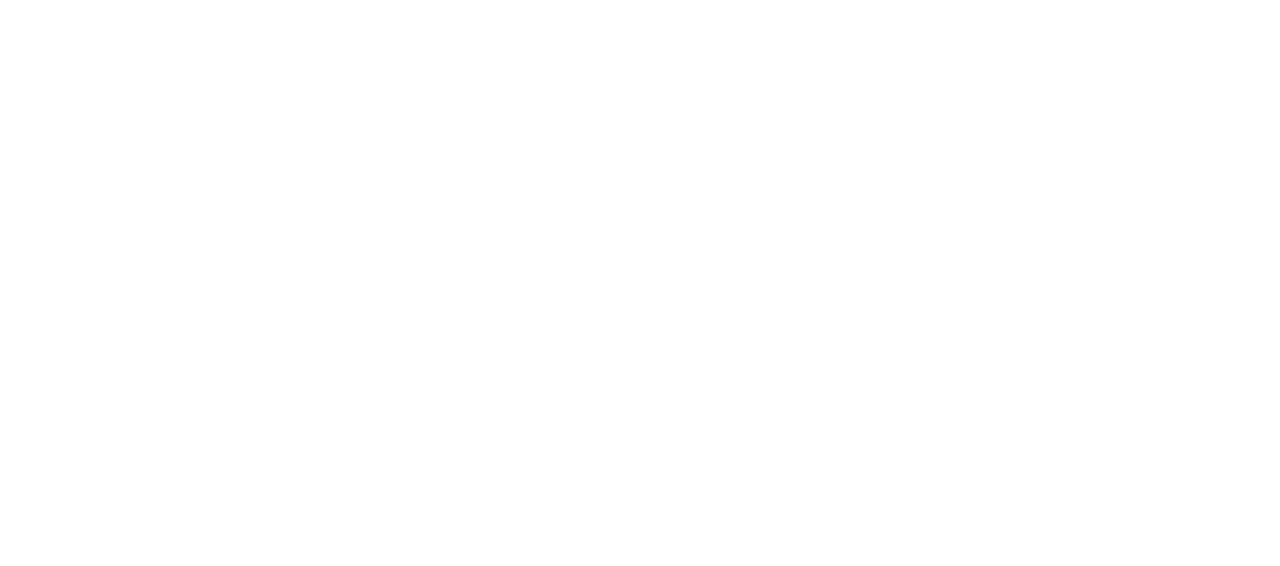
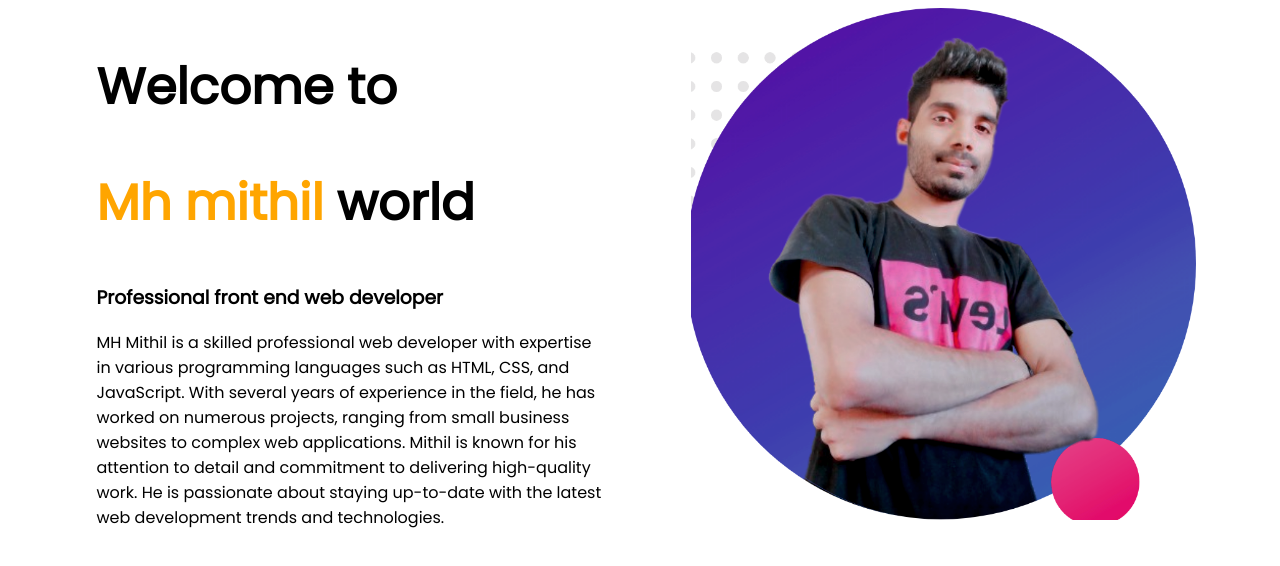
Before and after one commit to mhmithil-23/web-portfolio, a plain HTML site: page index.html in a window 1280 px wide. Drawn offline with Linux system fonts and the light colour scheme.

Commit message:
added top part

```diff
--- a/index.html
+++ b/index.html
@@ -4,10 +4,28 @@
     <meta charset="UTF-8">
     <meta http-equiv="X-UA-Compatible" content="IE=edge">
     <meta name="viewport" content="width=device-width, initial-scale=1.0">
-    <title>Web-portfolio</title>
+    <link rel="preconnect" href="https://fonts.googleapis.com">
+    <link rel="preconnect" href="https://fonts.gstatic.com" crossorigin>
+    <link href="https://fonts.googleapis.com/css2?family=Poppins&display=swap" rel="stylesheet">
     <link rel="stylesheet" href="style.css">
+    <title>My-portfolio-website</title>
 </head>
 <body>
+    <section>
+        <div class="first-half">
+            <h1>Welcome to</h1>
+            <h1><span class="name-highlight">Mh mithil</span> world</h1>
+            <h3>Professional front end web developer</h3>
+            <p>MH Mithil is a skilled professional web developer with expertise in various programming languages such as HTML, CSS, and JavaScript. With several years of experience in the field, he has worked on numerous projects, ranging from small business websites to complex web applications. Mithil is known for his attention to detail and commitment to delivering high-quality work. He is passionate about staying up-to-date with the latest web development trends and technologies.</p>
+        </div>
+        <div class="first-half">
+            <img src="images/profile1.png" alt="">
+        </div>
+    </section>
+
+
+
+
 
 </body>
 </html>
--- a/style.css
+++ b/style.css
@@ -0,0 +1,18 @@
+body{
+    font-family: 'Poppins', sans-serif;
+}
+h1{
+    font-size: 50px;
+}
+.name-highlight{
+    color: orange;
+}
+.first-half{
+    width: 40%;
+    float: left;
+    margin-left: 5%;
+    padding-left: 2%;
+}
+.first-half img{
+    width: 100%;
+}
```
